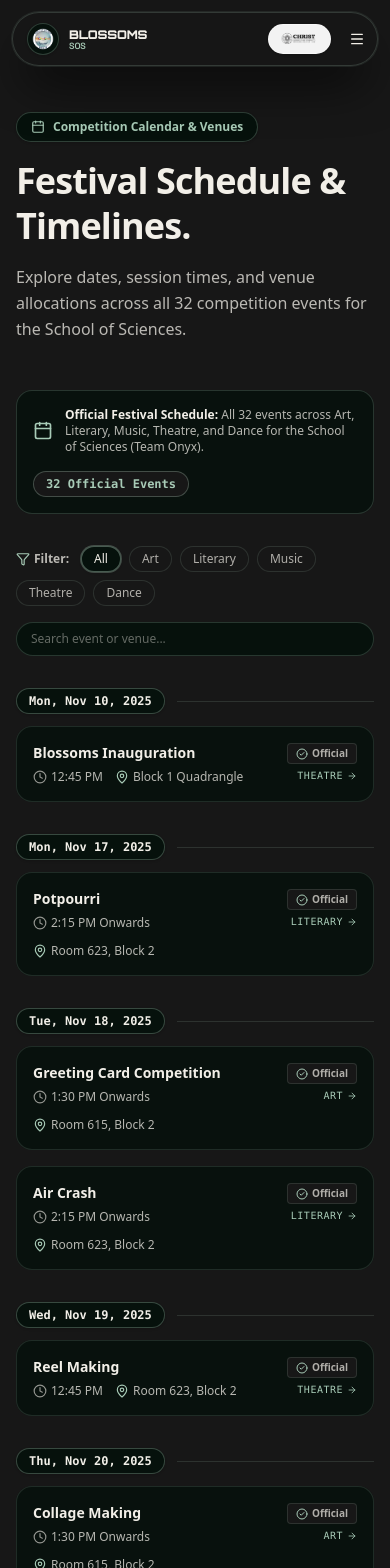
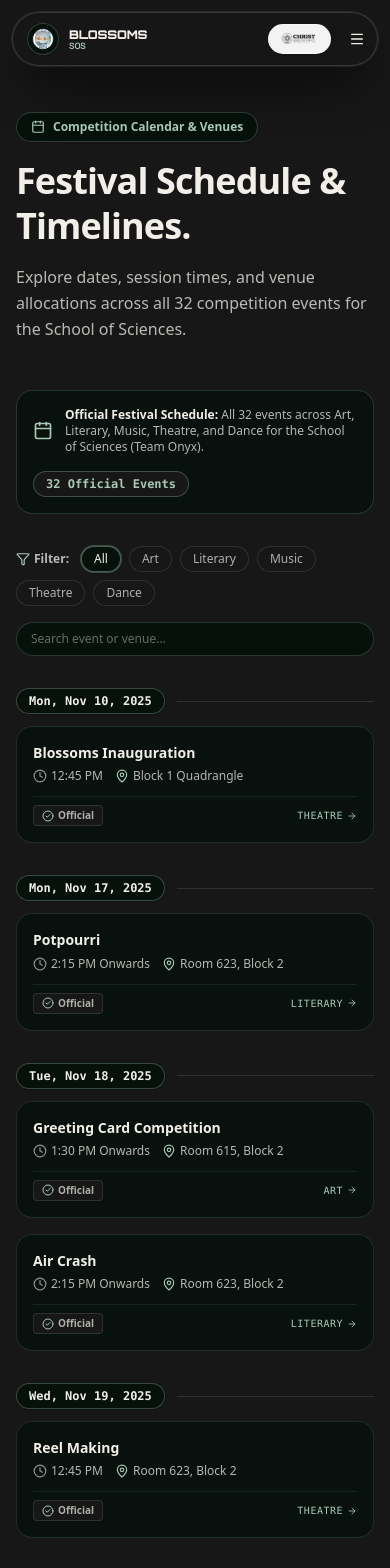
Before and after one commit to sgk18/Blossomssos2026, a Next.js app: page /schedule in a window 390 px wide. Shown: the top 1568 px of the page. Built offline with nearby package versions, Linux system fonts and the light colour scheme.

Commit message:
Enhance mobile responsive spacing in ScheduleView and WinnersView

```diff
--- a/src/app/schedule/ScheduleView.tsx
+++ b/src/app/schedule/ScheduleView.tsx
@@ -110,27 +110,27 @@ export function ScheduleView({ historicalSchedule }: ScheduleViewProps) {
                   {items.map((item) => (
                     <div
                       key={item.id}
-                      className="p-4 rounded-2xl bg-[#06110C]/80 border border-[#A8CBB7]/15 hover:border-[#A8CBB7]/40 transition-colors flex items-start justify-between gap-4 backdrop-blur-sm"
+                      className="p-4 rounded-2xl bg-[#06110C]/80 border border-[#A8CBB7]/15 hover:border-[#A8CBB7]/40 transition-colors flex flex-col xs:flex-row xs:items-start justify-between gap-3 xs:gap-4 backdrop-blur-sm"
                     >
-                      <div className="space-y-1.5">
+                      <div className="space-y-1.5 flex-1 min-w-0">
                         <div className="flex items-center gap-2">
-                          <h3 className="text-sm font-bold text-[#F2EFE8]">
+                          <h3 className="text-sm font-bold text-[#F2EFE8] leading-snug">
                             {item.eventName}
                           </h3>
                         </div>
                         <div className="flex flex-wrap items-center gap-3 text-xs text-[#F2EFE8]/75">
                           <span className="flex items-center gap-1 font-normal">
-                            <Clock className="w-3.5 h-3.5 text-[#F2EFE8]/60" />
-                            {item.timeDisplay}
+                            <Clock className="w-3.5 h-3.5 text-[#F2EFE8]/60 shrink-0" />
+                            <span>{item.timeDisplay}</span>
                           </span>
                           <span className="flex items-center gap-1 font-normal">
-                            <MapPin className="w-3.5 h-3.5 text-[#A8CBB7]" />
-                            {item.venueDisplay}
+                            <MapPin className="w-3.5 h-3.5 text-[#A8CBB7] shrink-0" />
+                            <span>{item.venueDisplay}</span>
                           </span>
                         </div>
                       </div>
 
-                      <div className="shrink-0 flex flex-col items-end gap-1">
+                      <div className="shrink-0 flex items-center xs:flex-col xs:items-end justify-between xs:justify-start gap-2 xs:gap-1 pt-2 xs:pt-0 border-t xs:border-t-0 border-[#A8CBB7]/10">
                         <span className="inline-flex items-center gap-1 px-2 py-0.5 rounded text-[10px] font-semibold bg-[#171717] text-[#F2EFE8]/70 border border-[#A8CBB7]/15 capitalize">
                           <CheckCircle2 className="w-3 h-3 text-[#A8CBB7]" />
                           Official
--- a/src/app/winners/WinnersView.tsx
+++ b/src/app/winners/WinnersView.tsx
@@ -65,7 +65,7 @@ export function WinnersView({ winners }: WinnersViewProps) {
           {filteredWinners.map((entry, idx) => (
             <article
               key={idx}
-              className="p-6 rounded-2xl bg-[#06110C]/80 border border-[#A8CBB7]/15 hover:border-[#A8CBB7]/40 transition-all flex flex-col justify-between space-y-5 backdrop-blur-md shadow-md"
+              className="p-4 sm:p-6 rounded-2xl bg-[#06110C]/80 border border-[#A8CBB7]/15 hover:border-[#A8CBB7]/40 transition-all flex flex-col justify-between space-y-4 sm:space-y-5 backdrop-blur-md shadow-md"
             >
               <div>
                 {/* Event Name & Venue */}
```
Also changed, not shown: 1 other file (tests, documents, lock files or other folders).
